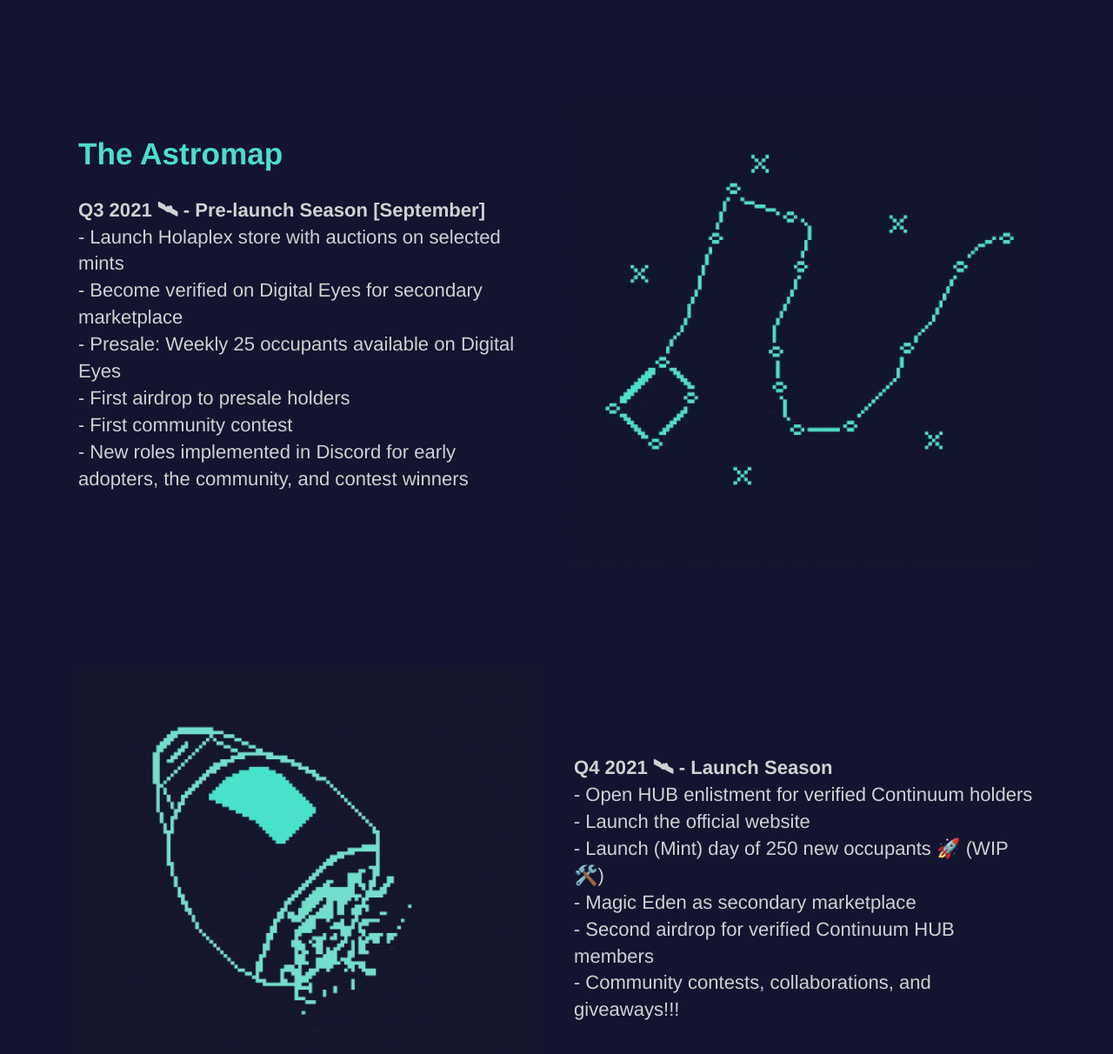
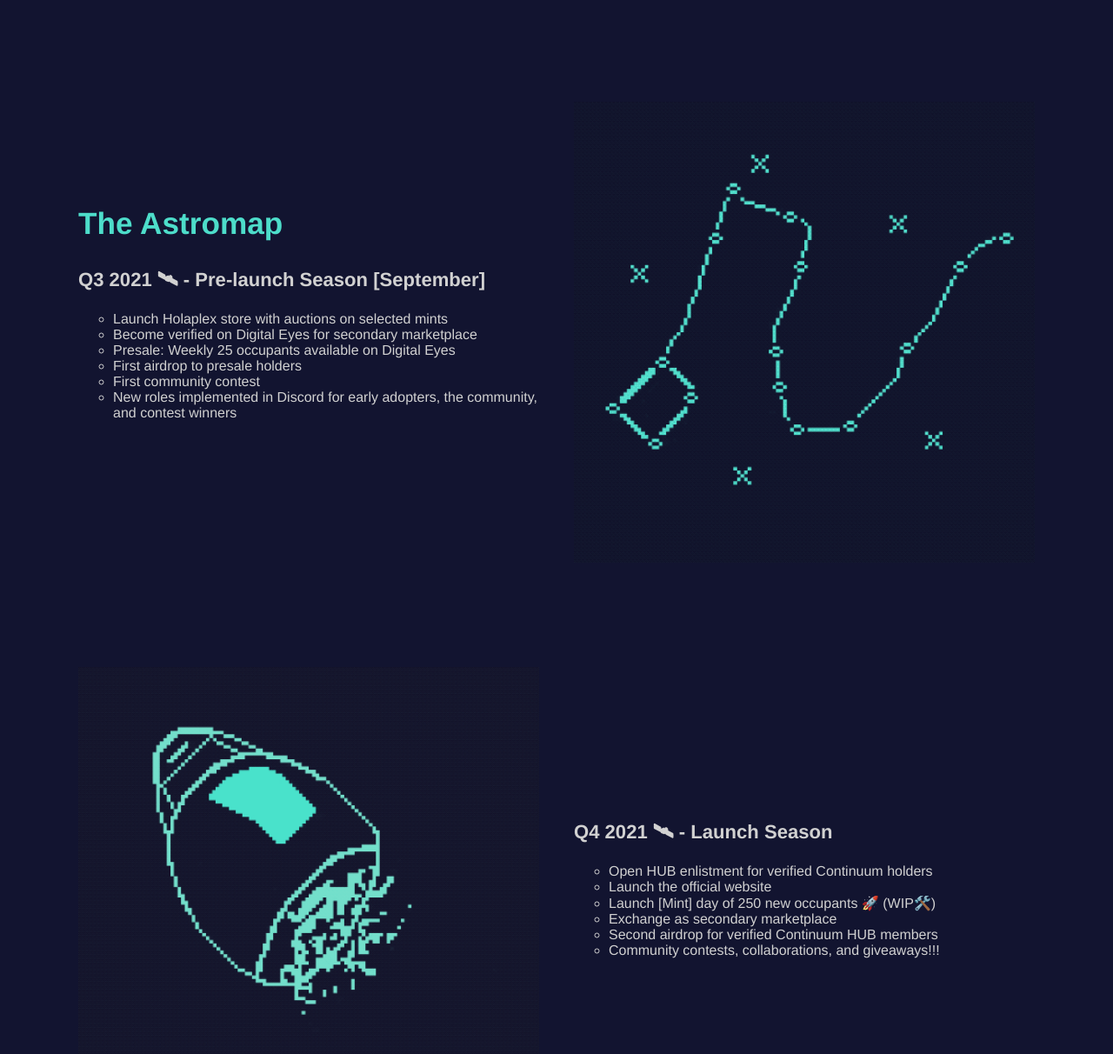
Before and after one commit to Temperedfire/continuum, a Jekyll site: the page built from index.html, in a window 1280 px wide and 1400 px high, scrolled down 2083 px. Shown: the top 1212 px of the window at 87% size. Built offline with Jekyll 4.4.1, drawn with Linux system fonts in a browser that asks for light colours; some of the changed text lies outside the part shown.

Commit message:
index.html Update

```diff
--- a/index.html
+++ b/index.html
@@ -44,14 +44,14 @@
 				<h2><strong>The Astromap</strong></h2>
 <p>
 	<strong>Q3 2021 🛰 - Pre-launch Season [September]<br></strong>
-
-	⁃	Launch Holaplex store with auctions on selected mints<br>
-	⁃	Become verified on Digital Eyes for secondary marketplace<br>
-	⁃	Presale: Weekly 25 occupants available on Digital Eyes<br>
-	⁃	First airdrop to presale holders<br>
-	⁃	First community contest<br>
-	⁃	New roles implemented in Discord for early adopters, the community, and contest winners<br>
-				</p>
+<ul style="list-style-type:circle;">
+	<li>Launch Holaplex store with auctions on selected mints</li>
+	<li>Become verified on Digital Eyes for secondary marketplace</li>
+	<li>Presale: Weekly 25 occupants available on Digital Eyes</li>
+	<li>First airdrop to presale holders</li>
+	<li>First community contest</li>
+	<li>New roles implemented in Discord for early adopters, the community, and contest winners</li>
+				</ul></p>
 			</div>
 			<div class="image">
 				<img src="{{ site.baseurl }}/images/Prelaunch.gif" alt="astromap" class="screenshot editable" />
@@ -64,14 +64,14 @@
 		<div class="text editable">
 <p>
 	<strong>Q4 2021 🛰 - Launch Season<br></strong>
-
-	⁃	Open HUB enlistment for verified Continuum holders<br>
-	⁃	Launch the official website<br>
-	⁃	Launch (Mint) day of 250 new occupants 🚀 (WIP🛠️)<br>
-	⁃	Magic Eden as secondary marketplace <br>
-	⁃	Second airdrop for verified Continuum HUB members<br>
-	⁃	Community contests, collaborations, and giveaways!!! <br>
-				</p>
+<ul style="list-style-type:circle;">
+	<li>Open HUB enlistment for verified Continuum holders</li>
+	<li>Launch the official website</li>
+	<li>Launch [Mint] day of 250 new occupants 🚀 (WIP🛠️)</li>
+	<li>Exchange as secondary marketplace</li>
+	<li>Second airdrop for verified Continuum HUB members</li>
+	<li>Community contests, collaborations, and giveaways!!!</li>
+				</ul></p>
 			</div>
 			<div class="image">
 				<img src="{{ site.baseurl }}/images/Launch.gif" alt="astromap" class="screenshot editable" />
@@ -84,12 +84,11 @@
 		<div class="text editable">
 <p>
 	<strong>Q1-Q2 2022 🛰 - Expeditions and Expansion<br></strong>
-
-	⁃	First expedition mission broadcasted from the HUB in Discord<br>
-	⁃	Implementation of “The Armory” (Items collected during expeditions are readied for gamification elements)
-	⁃	Armor will be the first modular pieces available at The Armory. The varying pieces are *seasonal*.<br>
-	⁃	TBA<br>
-				</p>
+<ul style="list-style-type:circle;">
+	<li>First expedition mission broadcasted from the HUB in Discord</li>
+	<li>Implementation of “The Armory” (Items collected during expeditions are readied for gamification elements) - Armor will be the first modular pieces available at The Armory. The varying pieces are *seasonal*.</li>
+	<li>TBA</li>
+				</ul></p>
 			</div>
 			<div class="image">
 				<img src="{{ site.baseurl }}/images/TheHub.gif" alt="astromap" class="screenshot editable" />
```
